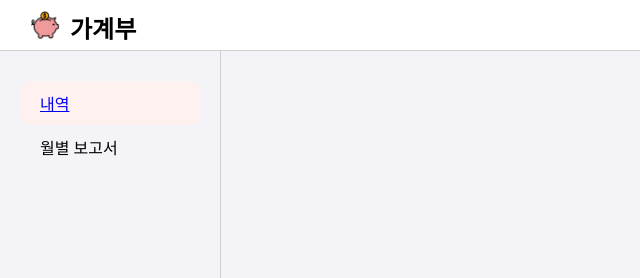
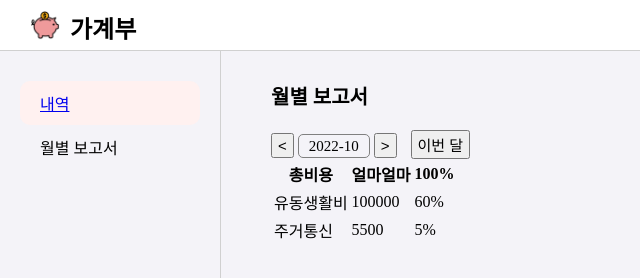
Before and after one commit to kookminju/ecount_EDT_ejmj, a website built with webpack: page public/report.html in a window 1280 px wide. Shown: the top 278 px of the page, without its empty margins (0-640 px from the left). Built offline with nearby package versions, Linux system fonts and the light colour scheme.

Commit message:
보고서 레이아웃 first commit

```diff
--- a/package.json
+++ b/package.json
@@ -10,14 +10,14 @@
     "express": "^4.18.2",
     "html-webpack-plugin": "^5.5.0",
     "mysql": "^2.18.1",
-    "ts-loader": "^9.4.1",
-    "typescript": "^4.8.4"
+    "ts-loader": "^9.4.1"
   },
   "devDependencies": {
     "@types/express": "^4.17.14",
     "@types/mysql": "^2.15.21",
     "css-loader": "^6.7.1",
     "style-loader": "^3.3.1",
+    "typescript": "^4.8.4",
     "webpack": "^5.74.0",
     "webpack-cli": "^4.10.0",
     "webpack-dev-server": "^4.11.1"
--- a/public/report.html
+++ b/public/report.html
@@ -16,6 +16,38 @@
             <li class="menu" id="history"><a href="/">내역</a></li>
             <li class="menu here" id="report">월별 보고서</li>
         </div>
+        <div class="contents">
+            <div class="title">월별 보고서</div>
+            <div class="buttons">
+                <button id="btnPrevious"><</button>
+                <div id="month">2022-10</div>
+                <button id="btnNext">></button>
+                <button id="current_month">이번 달</button>
+            </div>
+            <div class="report-wrapper">
+                <table class="money-out-tbl">
+                    <thead class="main-summary">
+                        <tr>
+                            <th class="col-title">총비용</th>
+                            <th class="col-amount">얼마얼마</th>
+                            <th class="col-percent">100%</th>
+                        </tr>
+                    </thead>
+                    <tbody>
+                        <tr class="main-type-list">
+                            <td class="col-title">유동생활비</td>
+                            <td class="col-amount">100000</td>
+                            <td class="col-percent">60%</td>
+                        </tr>
+                        <tr class="sub-type-list">
+                            <td class="col-title">주거통신</td>
+                            <td class="col-amount">5500</td>
+                            <td class="col-percent">5%</td>
+                        </tr>
+                    </tbody>
+                </table>
+            </div>
+        </div>
     </div>
 </body>
 </html>
--- a/src/client/report.ts
+++ b/src/client/report.ts
@@ -1,9 +1,8 @@
 import "../css/common.css";
+import "../css/report.css";
 import mainIcon from "../img/mainIcon.png";
 
 document.addEventListener('DOMContentLoaded', () => {
     const icon = document.getElementById("icon") as HTMLImageElement;
     icon.src = mainIcon;
-
-
 });
--- a/src/css/common.css
+++ b/src/css/common.css
@@ -54,3 +54,32 @@ body {
     color: var(--main-color);
     border-radius: 10px;
 }
+
+.contents {
+    margin-left: 50px;
+    padding-top: 30px;
+}
+
+.title {
+    font-size: 20px;
+    font-weight: 600;
+    margin-bottom: 20px;
+}
+
+.buttons button {
+    padding: 2px 5px;
+    font-size: 15px;
+}
+
+#month {
+    border: 1px solid gray;
+    padding: 3px 10px;
+    border-radius: 5px;
+    display: inline;
+    font-size: 15px;
+}
+
+#current_month {
+    margin-left: 10px;
+    font-size: 15px;
+}
--- /dev/null
+++ b/src/css/report.css
@@ -0,0 +1,3 @@
+.report-wrapper {
+
+}
```
Also changed, not shown: explain.txt (+7 -29 lines), 1 other file.
